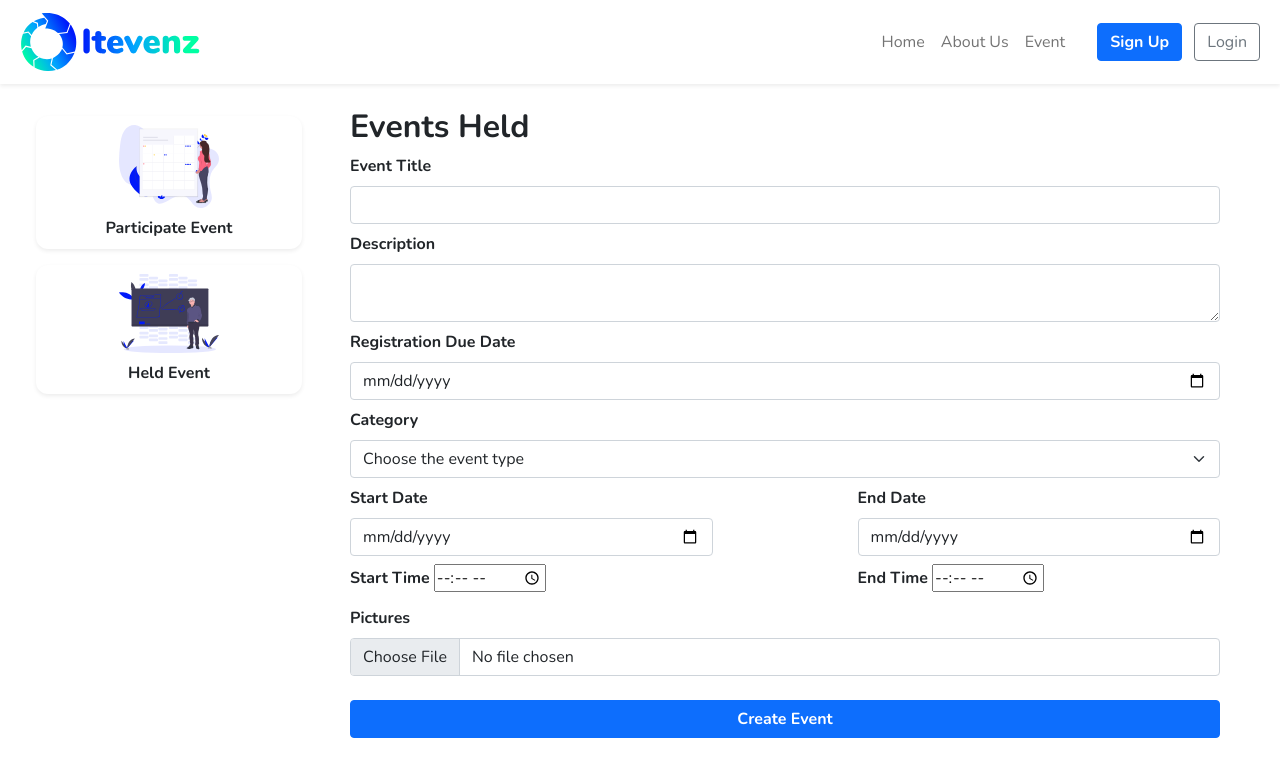
After one commit to ukayaj620/itevenz, a Python web app: template templates/held/create.html in a window 1280 px wide. The commit adds this page. Shown: the top 777 px of the page. Run offline with Jinja, Linux system fonts and the light colour scheme; the template is opened without the code that fills it, so the values that code supplies are empty; some libraries are stand-ins or nearby versions.

Commit message:
feat: add new UI

```diff
--- /dev/null
+++ b/templates/held/create.html
@@ -0,0 +1,51 @@
+{% extends "held/index.html" %}
+
+{% block held_event_content %}
+<form class="d-flex flex-column justify-content-center align-items-center me-4 mb-4" enctype="multipart/form-data" action="{{ url_for('held.create') }}" method="POST">
+  <div class="mb-2 w-100">
+    <label for="input-title" class="form-label fw-bold">Event Title</label>
+    <input type="text" class="form-control" id="input-title" name="title">
+  </div>
+  <div class="mb-2 w-100 form-floating">
+    <p class="mb-2 fw-bold">Description</p>
+    <textarea class="form-control p-2" id="input-description" name="description"></textarea>
+  </div>
+  <div class="mb-2 w-100">
+    <label for="input-due-date" class="form-label fw-bold">Registration Due Date</label>
+    <input type="date" class="form-control" id="input-due-date" name="due-date">
+  </div>
+  <div class="mb-2 w-100">
+    <label class="form-label fw-bold">Category</label>
+    <select class="form-select" id="category" name="category">
+      <option selected>Choose the event type</option>
+      <option value="Webinar">Webinar</option>
+      <option value="Workshop">Workshop</option>
+      <option value="Talkshow">Talkshow</option>
+      <option value="Online Bootcamp">Online Bootcamp</option>
+    </select>
+  </div>
+  <div class="mb-2 container d-flex flex-row justify-content-between px-0">
+    <div class="col-5">
+      <label for="input-start-date" class="form-label fw-bold">Start Date</label>
+      <input type="date" class="form-control" id="input-held-date" name="start-date">
+      <div class="mt-2">
+        <label for="input-start-time" class="form-label fw-bold">Start Time</label>
+        <input type="time" id="input-start-time" name="start-time">
+      </div>
+    </div>
+    <div class="col-5">
+      <label for="input-end-date" class="form-label fw-bold">End Date</label>
+      <input type="date" class="form-control" id="input-end-date" name="end-date">
+      <div class="mt-2">
+        <label for="input-end-time" class="form-label fw-bold">End Time</label>
+        <input type="time" id="input-end-time" name="end-time">
+      </div>
+    </div>
+  </div>
+  <div class="w-100 mb-2">
+    <label class="form-label fw-bold" for="input-photo">Pictures</label>
+    <input type="file" class="form-control" id="input-photo" name="photo">
+  </div>
+  <button type="submit" class="btn btn-primary w-100 fw-bold mt-3">Create Event</button>
+</form>
+{% endblock %}
--- /dev/null
+++ b/templates/held/index.html
@@ -0,0 +1,20 @@
+{% extends "layout/base.html" %}
+
+{% block content %}
+<div class="d-flex w-100 justify-content-center items-center flex-row mt-4">
+  {% include "layout/sidenav.html" %}
+  <div class="col-9 px-4">
+    <div class="w-100 d-flex flex-row justify-content-between align-items-center">
+      <h2><strong>Events Held</strong></h2>
+      {% if request.path == '/held/' %}
+        <a class="btn btn-primary me-2 fw-bold" href="/held/create">Create Event</a>
+      {% endif %}
+    </div>
+    {% if request.path == '/held/' %}
+
+    {% endif %}
+    {% block held_event_content %}
+    {% endblock %}
+  </div>
+</div>
+{% endblock %}
--- a/templates/home/index.html
+++ /dev/null
@@ -1,5 +0,0 @@
-{% extends "layout/base.html" %}
-
-{% block content %}
-<p>Hello, It's {{ name }}</p>
-{% endblock %}
--- a/templates/layout/base.html
+++ b/templates/layout/base.html
@@ -10,10 +10,12 @@
   <link href="https://fonts.googleapis.com/css2?family=Nunito:ital,wght@0,200;0,300;0,400;0,600;0,700;0,800;0,900;1,200;1,300;1,400;1,600;1,700;1,800;1,900&display=swap" rel="stylesheet">
   <script src="https://cdn.jsdelivr.net/npm/@popperjs/core@2.9.1/dist/umd/popper.min.js" integrity="sha384-SR1sx49pcuLnqZUnnPwx6FCym0wLsk5JZuNx2bPPENzswTNFaQU1RDvt3wT4gWFG" crossorigin="anonymous"></script>
   <script src="https://cdn.jsdelivr.net/npm/bootstrap@5.0.0-beta3/dist/js/bootstrap.min.js" integrity="sha384-j0CNLUeiqtyaRmlzUHCPZ+Gy5fQu0dQ6eZ/xAww941Ai1SxSY+0EQqNXNE6DZiVc" crossorigin="anonymous"></script>
+  <script src="https://cdnjs.cloudflare.com/ajax/libs/bootstrap-datetimepicker/4.17.47/js/bootstrap-datetimepicker.min.js" integrity="sha512-GDey37RZAxFkpFeJorEUwNoIbkTwsyC736KNSYucu1WJWFK9qTdzYub8ATxktr6Dwke7nbFaioypzbDOQykoRg==" crossorigin="anonymous"></script>
+  <script src="https://ajax.googleapis.com/ajax/libs/jquery/3.5.1/jquery.min.js"></script>
 </head>
-<body class="vw-100" style="font-family: 'Nunito', sans-serif;">
-  <header>
-    <nav class="navbar navbar-expand-lg navbar-light bg-light p-2">
+<body class="vw-100" style="font-family: 'Nunito', sans-serif; overflow-x: hidden;">
+  <header class="sticky-top">
+    <nav class="navbar navbar-expand-lg navbar-light bg-white shadow-sm p-2">
       <div class="container-fluid d-flex w-100">
         <a class="navbar-brand" href="/">
           <img src="{{ url_for('static', filename='images/brand.svg') }}" width="180">
@@ -30,6 +32,7 @@
           ] -%}
           {% else %}
           {% set navbar = [
+            ('/participate/', 'dashboard', 'Dashboard'),
             ('/event', 'event', 'Event')
           ]-%}
           {% endif %}
@@ -80,5 +83,7 @@
   <footer class="bg-light text-center">
 
   </footer>
+  {% block js %}
+  {% endblock %}
 </body>
 </html>
--- a/templates/layout/sidenav.html
+++ b/templates/layout/sidenav.html
@@ -1,14 +1,17 @@
 <div class="col-3 d-flex flex-column justify-content-start align-items-center">
   {% set sidenav = [
-    ('/home/', 'registered', 'Registered Event'),
-    ('/home/class', 'class', 'Open Class')
+    ('/participate/', 'participate', 'Participate Event'),
+    ('/held/', 'held', 'Held Event')
   ] -%}
 
   {% for href, id, caption in sidenav %}
+  {% set side_button = "btn align-self-stretch my-2 mx-4 bg-white shadow-sm py-2" -%}
   <a
     type="button"
     style="border-radius: 12px;"
-    class="btn align-self-stretch my-2 mx-4 bg-white shadow-sm py-2"
+    {% if request.path == href %} class="{{ side_button }} border-primary border-2"
+    {% else %} class="{{ side_button }}"
+    {% endif %}
     href="{{ href }}"
   >
     <img src="{{ url_for('static', filename='images/' + id + '.svg') }}" width="100">
```
Also changed, not shown: templates/participate/index.html (added, +10 -0 lines).
